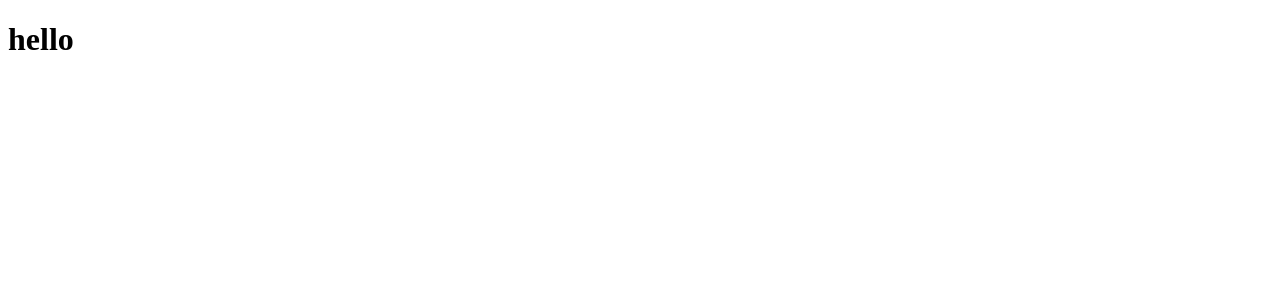
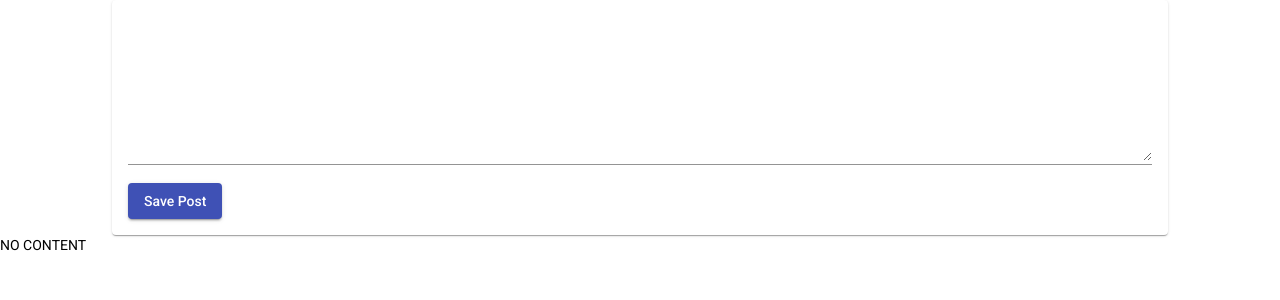
Before and after one commit to Lu5antos/social-media, an Angular app: page / in a window 1280 px wide. Shown: the top 300 px of the page. Built offline with nearby package versions, Linux system fonts and the light colour scheme.

Commit message:
post card formatting

```diff
--- a/angular.json
+++ b/angular.json
@@ -27,6 +27,7 @@
               "src/assets"
             ],
             "styles": [
+              "./node_modules/@angular/material/prebuilt-themes/indigo-pink.css",
               "src/styles.css"
             ],
             "scripts": []
@@ -94,6 +95,7 @@
               "src/assets"
             ],
             "styles": [
+              "./node_modules/@angular/material/prebuilt-themes/indigo-pink.css",
               "src/styles.css"
             ],
             "scripts": []
--- a/package.json
+++ b/package.json
@@ -11,10 +11,12 @@
   "private": true,
   "dependencies": {
     "@angular/animations": "~13.3.0",
+    "@angular/cdk": "^13.3.9",
     "@angular/common": "~13.3.0",
     "@angular/compiler": "~13.3.0",
     "@angular/core": "~13.3.0",
     "@angular/forms": "~13.3.0",
+    "@angular/material": "^13.3.9",
     "@angular/platform-browser": "~13.3.0",
     "@angular/platform-browser-dynamic": "~13.3.0",
     "@angular/router": "~13.3.0",
--- a/src/app/app.component.html
+++ b/src/app/app.component.html
@@ -1 +1 @@
-<h1>hello</h1>
+<app-post-create></app-post-create>
--- a/src/app/post/post-create/post-create.component.css
+++ b/src/app/post/post-create/post-create.component.css
@@ -0,0 +1,9 @@
+mat-card {
+    width: 80%;
+    margin: auto;
+}
+
+mat-form-field,
+textarea {
+    width: 100%;
+}
--- a/src/app/post/post-create/post-create.component.html
+++ b/src/app/post/post-create/post-create.component.html
@@ -1,3 +1,11 @@
-<textarea rows="8"></textarea>
-<hr>
-<button>Save Post</button>
+<mat-card>
+    <mat-form-field>
+        <textarea matInput rows="8" [(ngModel)]="enteredValue"></textarea>
+    </mat-form-field>
+    <button
+    mat-raised-button
+    color="primary"
+    (click)="onAddPost()">Save Post</button>
+</mat-card>
+
+<p>{{ newPost }}</p>
--- a/src/app/post/post-create/post-create.component.ts
+++ b/src/app/post/post-create/post-create.component.ts
@@ -6,10 +6,16 @@
   styleUrls: ['./post-create.component.css']
 })
 export class PostCreateComponent implements OnInit {
+  newPost = 'NO CONTENT';
+  enteredValue = ''
 
   constructor() { }
 
   ngOnInit(): void {
   }
 
+  onAddPost() {
+    this.newPost = this.enteredValue;
+  }
+
 }
--- a/src/index.html
+++ b/src/index.html
@@ -6,8 +6,11 @@
   <base href="/">
   <meta name="viewport" content="width=device-width, initial-scale=1">
   <link rel="icon" type="image/x-icon" href="favicon.ico">
+  <link rel="preconnect" href="https://fonts.gstatic.com">
+  <link href="https://fonts.googleapis.com/css2?family=Roboto:wght@300;400;500&display=swap" rel="stylesheet">
+  <link href="https://fonts.googleapis.com/icon?family=Material+Icons" rel="stylesheet">
 </head>
-<body>
+<body class="mat-typography">
   <app-root></app-root>
 </body>
 </html>
--- a/src/styles.css
+++ b/src/styles.css
@@ -1 +1,4 @@
 /* You can add global styles to this file, and also import other style files */
+
+html, body { height: 100%; }
+body { margin: 0; font-family: Roboto, "Helvetica Neue", sans-serif; }
```
Also changed, not shown: src/app/app.module.ts (+18 -2 lines), 1 other file (tests, documents, lock files or other folders).
